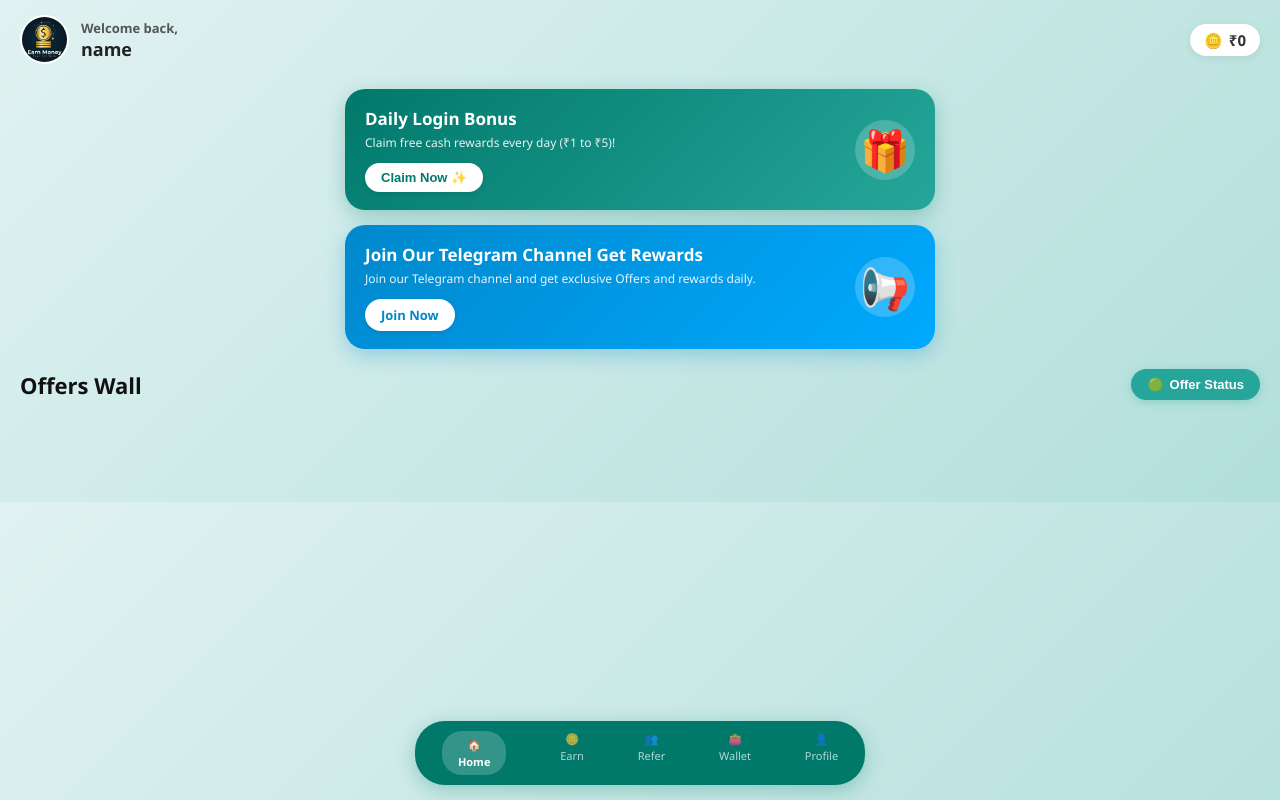
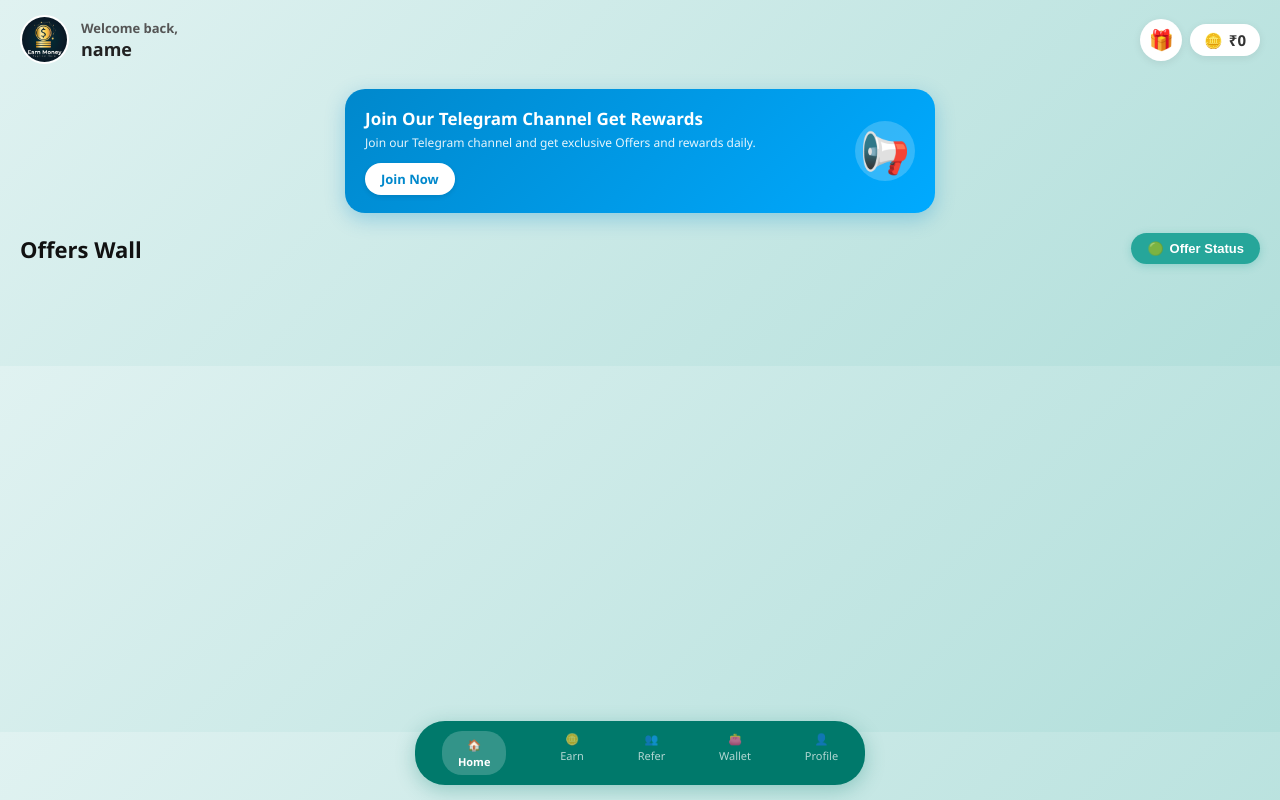
Before and after one commit to tanmay2347/earningapp, a website: page public/index.html in a window 1280 px wide. Drawn offline with Linux system fonts and the light colour scheme; no server answers; sample sign-in values are in the browser's storage.

Commit message:
update earning app code

```diff
--- a/public/index.html
+++ b/public/index.html
@@ -125,63 +125,12 @@
             cursor: pointer;
         }
 
-        /* Daily Check-in Bonus Card */
-        .checkin-banner {
-            width: 90%;
-            max-width: 550px;
-            background: linear-gradient(135deg, #00796b 0%, #26a69a 100%);
-            margin: 10px auto 15px auto;
-            border-radius: 20px;
-            padding: 18px 20px;
-            color: white;
-            box-shadow: 0 6px 20px rgba(0, 121, 107, 0.3);
-            display: flex;
-            justify-content: space-between;
-            align-items: center;
-        }
-
-        .checkin-content h3 {
-            margin: 0 0 4px 0;
-            font-size: 17px;
-            font-weight: bold;
-        }
-
-        .checkin-content p {
-            margin: 0 0 12px 0;
-            font-size: 12px;
-            opacity: 0.9;
-        }
-
-        .checkin-btn {
-            background: white;
-            color: #00796b;
-            border: none;
-            padding: 7px 16px;
-            border-radius: 20px;
-            font-size: 13px;
-            font-weight: bold;
-            cursor: pointer;
-            box-shadow: 0 2px 5px rgba(0,0,0,0.1);
-        }
-
-        .checkin-icon {
-            font-size: 40px;
-            background: rgba(255, 255, 255, 0.2);
-            width: 60px;
-            height: 60px;
-            border-radius: 50%;
-            display: flex;
-            align-items: center;
-            justify-content: center;
-            flex-shrink: 0;
-        }
-
         /* Telegram Banner Styling */
         .telegram-banner {
             width: 90%;
             max-width: 550px;
             background: linear-gradient(135deg, #0088cc 0%, #00aaff 100%);
-            margin: 0 auto 20px auto;
+            margin: 10px auto 20px auto;
             border-radius: 20px;
             padding: 18px 20px;
             color: white;
@@ -374,20 +323,17 @@
                 <h2 id="userNameDisplay">User</h2>
             </div>
         </div>
-        <div class="top-wallet-box" onclick="openWithdrawModal()">
-            <span>🪙</span> <span id="walletBalance">₹0</span>
+
+        <!-- Header Gift Box & Wallet Box -->
+        <div style="display: flex; align-items: center; gap: 8px;">
+            <div onclick="claimDailyBonus()" id="checkinBtn" title="Claim Daily Bonus" style="background: white; width: 42px; height: 42px; border-radius: 50%; display: flex; align-items: center; justify-content: center; box-shadow: 0 2px 8px rgba(0,0,0,0.08); cursor: pointer; font-size: 20px; transition: transform 0.2s;">
+                🎁
+            </div>
+            <div class="top-wallet-box" onclick="openWithdrawModal()">
+                <span>🪙</span> <span id="walletBalance">₹0</span>
+            </div>
         </div>
     </header>
-
-    <!-- Daily Check-in Bonus Banner -->
-    <div class="checkin-banner">
-        <div class="checkin-content">
-            <h3>Daily Login Bonus</h3>
-            <p>Claim free cash rewards every day (₹1 to ₹5)!</p>
-            <button class="checkin-btn" id="checkinBtn" onclick="claimDailyBonus()">Claim Now ✨</button>
-        </div>
-        <div class="checkin-icon">🎁</div>
-    </div>
 
     <!-- Telegram Channel Banner with your link -->
     <a href="https://t.me/earn2347" target="_blank" class="telegram-banner">
@@ -489,8 +435,7 @@
             }
 
             const btn = document.getElementById('checkinBtn');
-            btn.innerText = "Claiming...";
-            btn.disabled = true;
+            btn.style.transform = 'scale(0.9)';
 
             try {
                 const res = await fetch('/api/user/daily-checkin', {
@@ -502,16 +447,13 @@
                 showToast(data.message, data.success ? 'success' : 'error');
 
                 if (data.success) {
-                    btn.innerText = "Claimed Today ✅";
                     fetchUserWallet();
-                } else {
-                    btn.innerText = "Already Claimed";
                 }
+                setTimeout(() => { btn.style.transform = 'scale(1)'; }, 200);
             } catch (err) {
                 console.error(err);
                 showToast("Server connection error!", "error");
-                btn.innerText = "Claim Now ✨";
-                btn.disabled = false;
+                btn.style.transform = 'scale(1)';
             }
         }
 
```
